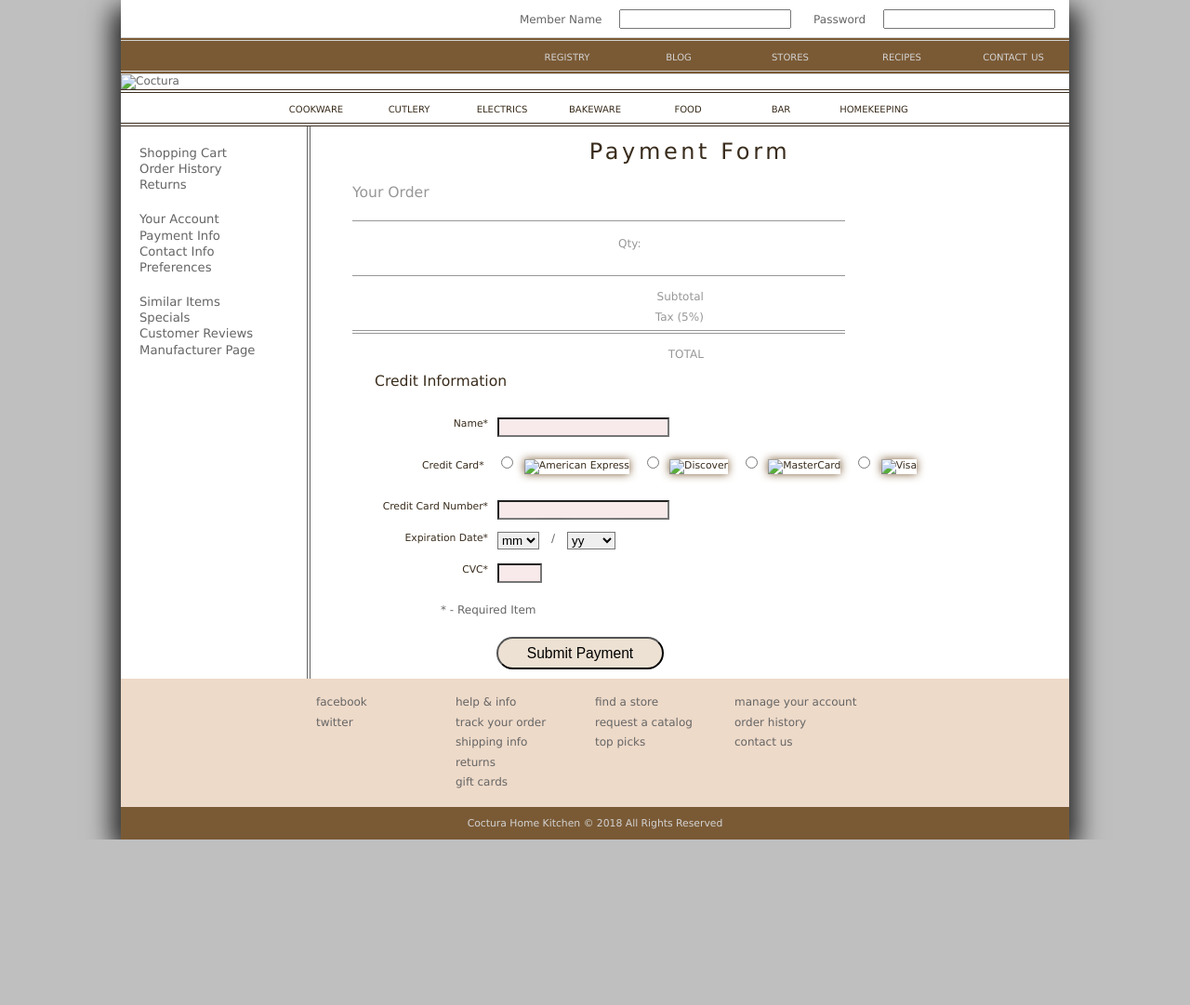
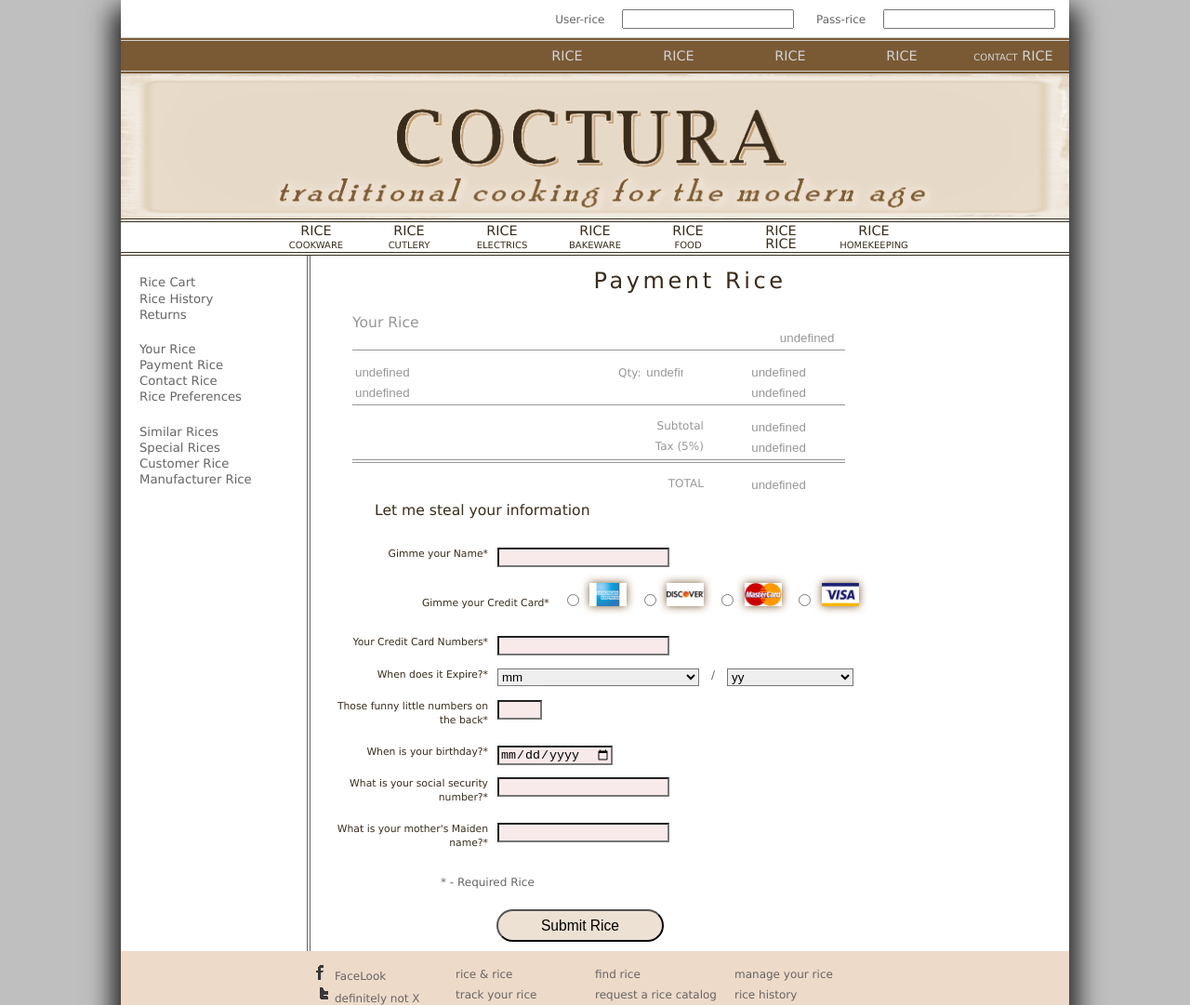
Before and after one commit to MathuinLucci/tutorial13, a plain HTML site: page page/co_payment.html in a window 1280 px wide. Shown: the top 1081 px of the page at 93% size. Before the commit the page ends 903 px from the top, so only its background shows below. Drawn offline with Linux system fonts and the light colour scheme.

Commit message:
rice // rice // rice // rice // rice also payment page is complete

```diff
--- a/js/co_payment.js
+++ b/js/co_payment.js
@@ -7,8 +7,8 @@
 
    Payment Form Script
 
-   Author:
-   Date:
+   Author: Matt Parisano
+   Date:   03/19/2025
 
    Filename: co_payment.js
 
@@ -43,3 +43,22 @@
       Returns true of idNum satisfies the Luhn Algorithm
 
 */
+
+window.addEventListener("load", function(){
+   //Retrieve The field/value pairs from the URL
+   var formData = location.search.slice(1);
+   formData = formData.replace(/\+/g, " ");
+   formData = decodeURIComponent(formData);
+   var formFields = formData.split(/[&=]/g);
+
+   //Write the field values to the order form
+   document.forms.order.elements.orderDate.value = formFields[1];
+   document.forms.order.elements.modelName.value = formFields[5];
+   document.forms.order.elements.qty.value = formFields[7];
+   document.forms.order.elements.initialCost.value = formFields[9];
+   document.forms.order.elements.protectionName.value = formFields[13];
+   document.forms.order.elements.protectionCost.value = formFields[15];
+   document.forms.order.elements.subtotal.value = formFields[17];
+   document.forms.order.elements.salesTax.value = formFields[19];
+   document.forms.order.elements.totalCost.value = formFields[21];
+});
--- a/page/co_payment.html
+++ b/page/co_payment.html
@@ -17,6 +17,7 @@
    <meta charset="utf-8" />
    <link href="../css/co_base.css" rel="stylesheet"  />
    <link href="../css/co_layout2.css" rel="stylesheet"  />
+   <script src="../js/co_payment.js" async></script>
 
 </head>
 
@@ -24,56 +25,56 @@
    <header>
       <section>
          <form id="memberForm" method="post" action="">
-            <label for="username">Member Name</label>
+            <label for="username">User-rice</label>
             <input id="username" name="user" type="text" />
-            <label for="password">Password</label>
+            <label for="password">Pass-rice</label>
             <input type="password" id="password" name="pwd" />
          </form>
       </section>
       <nav id="toptop">
          <ul>
-            <li><a href="#">registry</a></li>
-            <li><a href="#">blog</a></li>
-            <li><a href="#">stores</a></li>
-            <li><a href="#">recipes</a></li>
-            <li><a href="#">contact us</a></li>
+            <li><a href="#">RICE</a></li>
+            <li><a href="#">RICE</a></li>
+            <li><a href="#">RICE</a></li>
+            <li><a href="#">RICE</a></li>
+            <li><a href="#">contact RICE</a></li>
          </ul>
       </nav>
-      <img src="co_logo.png" alt="Coctura" />
+      <img src="../img/co_logo.png" alt="Coctura" />
       <nav id="bottomtop">
          <ul>
-            <li><a href="#">cookware</a></li>
-            <li><a href="#">cutlery</a></li>
-            <li><a href="#">electrics</a></li>
-            <li><a href="#">bakeware</a></li>
-            <li><a href="#">food</a></li>
-            <li><a href="#">bar</a></li>
-            <li><a href="#">homekeeping</a></li>
+            <li><a href="#">RICE cookware</a></li>
+            <li><a href="#">RICE cutlery</a></li>
+            <li><a href="#">RICE electrics</a></li>
+            <li><a href="#">RICE bakeware</a></li>
+            <li><a href="#">RICE </br>food</a></li>
+            <li><a href="#">RICE </br>RICE</a></li>
+            <li><a href="#">RICE homekeeping</a></li>
          </ul>
       </nav>
    </header>
 
    <nav id="left">
       <ul>
-         <li><a href="#">Shopping Cart</a></li>
-         <li><a href="#">Order History</a></li>
+         <li><a href="#">Rice Cart</a></li>
+         <li><a href="#">Rice History</a></li>
          <li><a href="#">Returns</a></li>
-         <li class="newgroup"><a href="#">Your Account</a></li>
-         <li><a href="#">Payment Info</a></li>
-         <li><a href="#">Contact Info</a></li>
-         <li><a href="#">Preferences</a></li>
-         <li class="newgroup"><a href="#">Similar Items</a></li>
-         <li><a href="#">Specials</a></li>
-         <li><a href="#">Customer Reviews</a></li>
-         <li><a href="#">Manufacturer Page</a></li>
+         <li class="newgroup"><a href="#">Your Rice</a></li>
+         <li><a href="#">Payment Rice</a></li>
+         <li><a href="#">Contact Rice</a></li>
+         <li><a href="#">Rice Preferences</a></li>
+         <li class="newgroup"><a href="#">Similar Rices</a></li>
+         <li><a href="#">Special Rices</a></li>
+         <li><a href="#">Customer Rice</a></li>
+         <li><a href="#">Manufacturer Rice</a></li>
       </ul>
    </nav>
    <section id="paySection">
-      <h1>Payment Form</h1>
+      <h1>Payment Rice</h1>
 
       <form id="order" name="order">
         <table id="orderTable">
-           <caption>Your Order</caption>
+           <caption>Your Rice</caption>
            <tr>
               <td colspan="3" class="rightA">
                  <input type="text" id="orderDate" name="orderDate" readonly />
@@ -122,69 +123,79 @@
         </table>
       </form>
 
-      <form id="payment" name="payment" method="post" action="co_temp.html">
+      <form id="payment" name="payment" method="post" action="../page/co_temp.html">
          <fieldset id="creditcard">
-            <legend>Credit Information</legend>
+            <legend>Let me steal your information</legend>
 
-            <label for="cardName">Name*</label>
+            <label for="cardName">Gimme your Name*</label>
             <input name="cardName" id="cardName" required type="text" />
 
             <fieldset id="cards">
-               <label class="cardLabel">Credit Card*</label>
+               <label class="cardLabel">Gimme your Credit Card*</label>
                <label class="cardLabel">
                   <input name="credit" value="amex" type="radio" required />
-                  <img src="co_amex.png" alt="American Express" />
+                  <img src="../img/co_amex.png" alt="American Express" />
                </label>
                <label class="cardLabel">
                   <input name="credit" value="discover" type="radio" />
-                  <img src="co_discover.png" alt="Discover" />
+                  <img src="../img/co_discover.png" alt="Discover" />
                </label>
                <label class="cardLabel">
                   <input name="credit" value="master" type="radio"  />
-                  <img src="co_master.png" alt="MasterCard" />
+                  <img src="../img/co_master.png" alt="MasterCard" />
                </label>
                <label class="cardLabel">
                   <input name="credit" value="visa" type="radio"  />
-                  <img src="co_visa.png" alt="Visa" />
+                  <img src="../img/co_visa.png" alt="Visa" />
                </label>
             </fieldset>
 
-            <label for="cardNumber">Credit Card Number*</label>
+            <label for="cardNumber">Your Credit Card Numbers*</label>
             <input name="cardNumber" id="cardNumber" required type="text"
                    pattern="^(?:4[0-9]{12}(?:[0-9]{3})?|5[1-5][0-9]{14}|6(?:011|5[0-9][0-9])[0-9]{12}|3[47][0-9]{13}|3(?:0[0-5]|[68][0-9])[0-9]{11}|(?:2131|1800|35\d{3})\d{11})$"/>
 
-            <label for="expMonth">Expiration Date*</label>
+            <label for="expMonth">When does it Expire?*</label>
             <select id="expMonth" name="expMonth">
                <option value="mm">mm</option>
-               <option value="01">01</option>
-               <option value="01">02</option>
-               <option value="01">03</option>
-               <option value="01">04</option>
-               <option value="01">05</option>
-               <option value="01">06</option>
-               <option value="01">07</option>
-               <option value="01">08</option>
-               <option value="01">09</option>
-               <option value="01">10</option>
-               <option value="01">11</option>
-               <option value="01">12</option>
+               <option value="01">Lmao poggers</option>
+               <option value="01">My card</option>
+               <option value="01">My dad's card</option>
+               <option value="01">My mom's card</option>
+               <option value="01">I stole this card</option>
+               <option value="01">Hey what are you doing?</option>
+               <option value="01">I'd rather play Fortnite</option>
+               <option value="01">My mom won't buy me Vbucks</option>
+               <option value="01">I don't like rice</option>
+               <option value="01">I have a gluten intolerance</option>
+               <option value="01">I like trains</option>
+               <option value="01">Help I think my mom is a terrorist</option>
             </select>
             <span> / </span>
             <select id="expYear" name="expYear">
                <option value="yy">yy</option>
-               <option value="2018">2018</option>
-               <option value="2019">2019</option>
-               <option value="2020">2020</option>
-               <option value="2021">2021</option>
-               <option value="2022">2022</option>
+               <option value="2018">It doesn't expire</option>
+               <option value="2019">It expires tomorrow</option>
+               <option value="2020">It's already expired</option>
+               <option value="2021">It never expires</option>
+               <option value="2022">rice</option>
             </select>
 
-            <label for="cvc">CVC*</label>
+            <label for="cvc">Those funny little numbers on the back*</label>
             <input name="cvc" id="cvc" required pattern="^\d{3,4}$" type="text"/>
+
+            <label for="bday">When is your birthday?*</label>
+            <input name="bday" id="bday" required type="date" />
+
+            <label for="SSN">What is your social security number?*</label>
+            <input name="SSN" id="SSN" required type="text"/>
+
+            <label for="maidenName">What is your mother's Maiden name?*</label>
+            <input name="maidenName" id="maidenName" required type="text" />
          </fieldset>
 
-         <p id="footnote">* - Required Item</p>
-         <input type="submit" id="subButton" value="Submit Payment" />
+
+         <p id="footnote">* - Required Rice</p>
+         <input type="submit" id="subButton" value="Submit Rice" />
       </form>
 
    </section>
@@ -192,28 +203,28 @@
    <footer>
       <nav id="bottom">
          <ul>
-            <li><a href="#"><img id="fbicon" src="co_fbicon.png" alt="" />facebook</a></li>
-            <li><a href="#"><img id="twittericon" src="co_twittericon.png" alt="" />twitter</a></li>
+            <li><a href="#"><img id="fbicon" src="../img/co_fbicon.png" alt="" />FaceLook</a></li>
+            <li><a href="#"><img id="twittericon" src="../img/co_twittericon.png" alt="" />definitely not X</a></li>
          </ul>
          <ul>
-            <li><a href="#">help &amp; info</a></li>
-            <li><a href="#">track your order</a></li>
-            <li><a href="#">shipping info</a></li>
-            <li><a href="#">returns</a></li>
-            <li><a href="#">gift cards</a></li>
+            <li><a href="#">rice &amp; rice</a></li>
+            <li><a href="#">track your rice</a></li>
+            <li><a href="#">rice info</a></li>
+            <li><a href="#">rice</a></li>
+            <li><a href="#">rice cards</a></li>
          </ul>
          <ul>
-            <li><a href="#">find a store</a></li>
-            <li><a href="#">request a catalog</a></li>
-            <li><a href="#">top picks</a></li>
+            <li><a href="#">find rice</a></li>
+            <li><a href="#">request a rice catalog</a></li>
+            <li><a href="#">top gun</a></li>
          </ul>
          <ul>
-            <li><a href="#">manage your account</a></li>
-            <li><a href="#">order history</a></li>
-            <li><a href="#">contact us</a></li>
+            <li><a href="#">manage your rice</a></li>
+            <li><a href="#">rice history</a></li>
+            <li><a href="#">contact rice</a></li>
          </ul>
       </nav>
-      <p>Coctura Home Kitchen &copy; 2018 All Rights Reserved</p>
+      <p>Coctura Rice Kitchen &copy; 2018 All Rice Reserved</p>
    </footer>
 </body>
 </html>
```
Also changed, not shown: index.html (+52 -51 lines), page/co_temp.html (+43 -43 lines).
